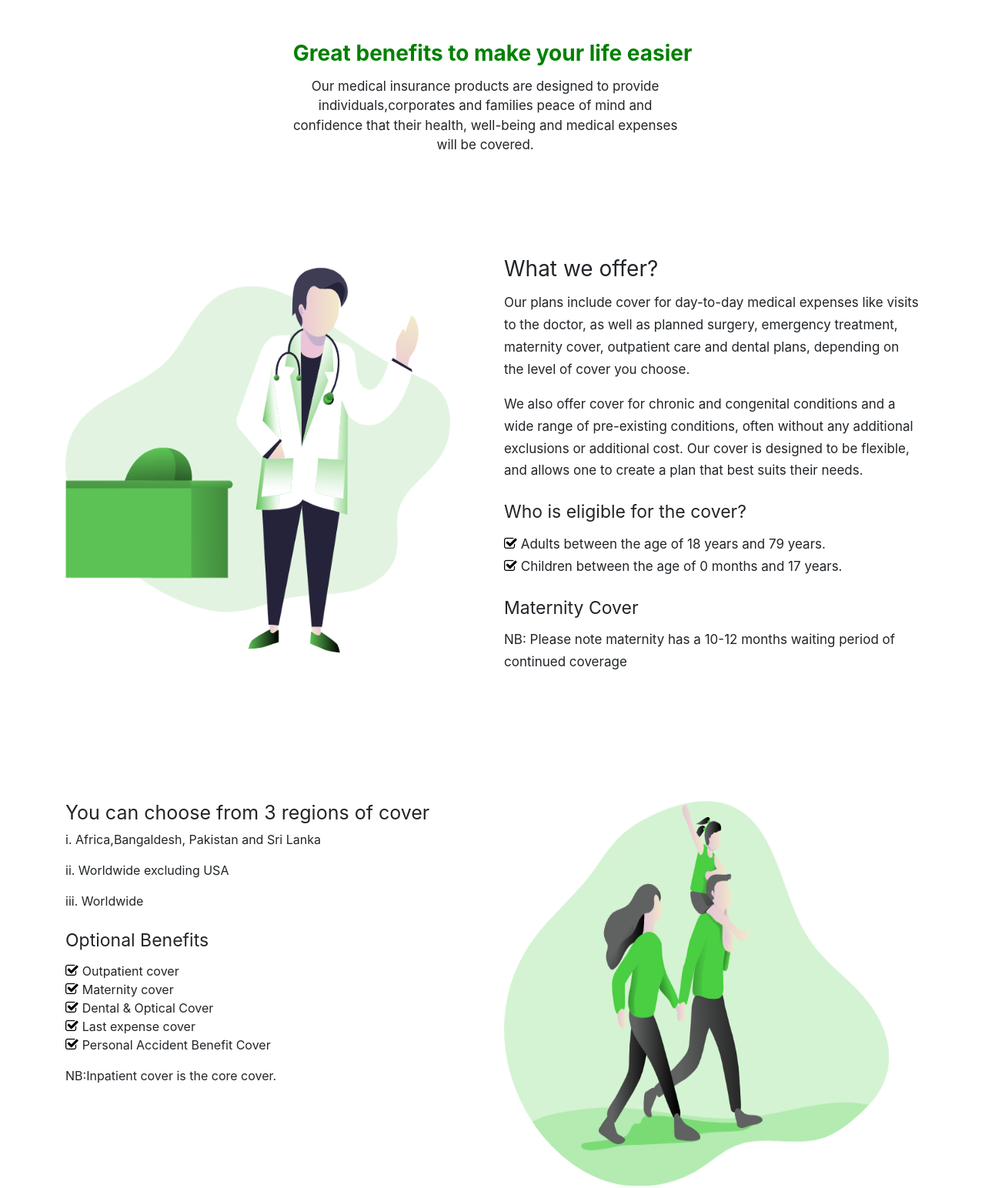
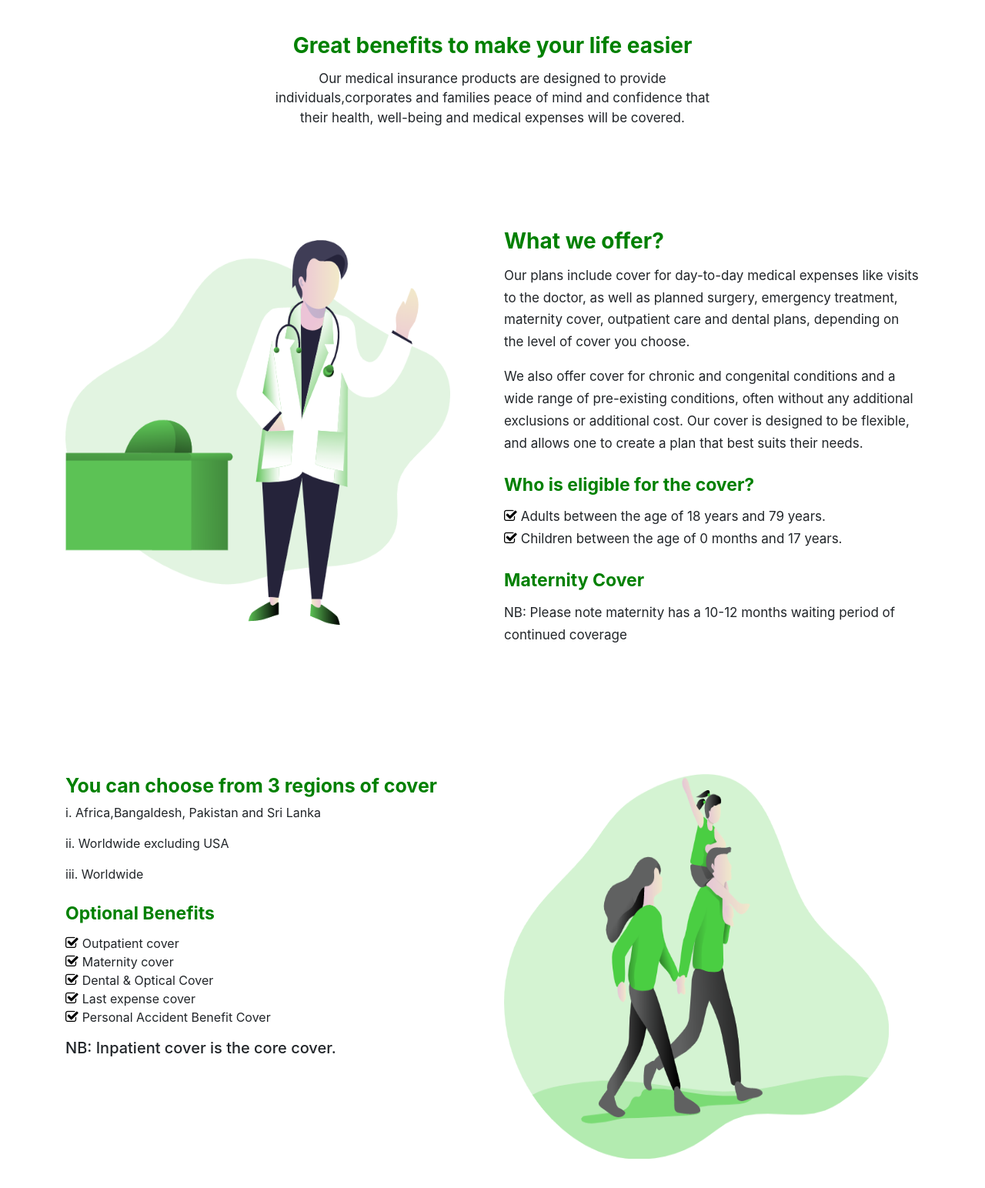
Before and after one commit to samuelkaranja/ace, a plain HTML site: page medical1.html in a window 1280 px wide. Shown: the part 647-2191 px from the top of the page at 77% size. Drawn offline with nearby package versions, Linux system fonts and the light colour scheme.

Commit message:
File update

```diff
--- a/css/style1.css
+++ b/css/style1.css
@@ -55,6 +55,7 @@
 
 .med{
 	margin-top: 150px;
+	margin-bottom: 50px;
 }
 
 .med h2{
@@ -84,13 +85,13 @@
 }
 
 .med_1 h3{
-	padding: 100px 0 0 0;
+	padding: 40px 0 0 0;
 	color: green;
 	font-weight: 700;
 }
 
 .med_1 p{
-	width: 500px;
+	width: 600px;
 	padding: 5px 0 30px 0;
 	font-size: 17px;
 }
@@ -102,13 +103,13 @@
 }
 
 .med_2 h1{
-	font-weight: 400;
+	font-weight: 700;
 	font-size: 28px;
 	padding: 85px 0 5px 0;
 }
 
 .med_2 h2{
-	font-weight: 400;
+	font-weight: 700;
 	font-size: 23px;
 	padding: 10px 0 5px 0;
 }
@@ -125,13 +126,13 @@
 }
 
 .med_3 h1{
-	font-weight: 400;
+	font-weight: 700;
 	font-size: 25px;
 	padding: 150px 0 0 0;
 }
 
 .med_3 h2{
-	font-weight: 400;
+	font-weight: 700;
 	font-size: 23px;
 	padding: 10px 0 5px 0;
 }
@@ -145,6 +146,10 @@
 	margin: 150px 0 0 0;
 	width: 500px;
 	height: 500px;
+}
+
+.p_color{
+	color: green;
 }
 
 /*.........Car Cover..........*/
@@ -320,3 +325,5 @@ li i{
 	font-weight: 400;
 	font-size: 1em;
 }
+
+/*............Page Loader..........*/
--- a/medical1.html
+++ b/medical1.html
@@ -100,13 +100,13 @@
 
       <div class="col-md-6">
         <div class="med_2">
-          <h1>What we offer?</h1>
+          <h1 class="p_color">What we offer?</h1>
           <p>Our plans include cover for day-to-day medical expenses like visits to the doctor, as well as planned surgery, emergency treatment, maternity cover, outpatient care and dental plans, depending on the level of cover you choose.</p>
           <p>We also offer cover for chronic and congenital conditions and a wide range of pre-existing conditions, often without any additional exclusions or additional cost. Our cover is designed to be flexible, and allows one to create a plan that best suits their needs.</p>
 
-          <h2>Who is eligible for the cover?</h2>
+          <h2 class="p_color">Who is eligible for the cover?</h2>
           <p><i class="fa fa-check-square-o" aria-hidden="true"></i>Adults between the age of 18 years and 79 years. <br> <i class="fa fa-check-square-o" aria-hidden="true"></i>Children between the age of 0 months and 17 years.</p>
-          <h2>Maternity Cover</h2>
+          <h2 class="p_color">Maternity Cover</h2>
           <p>NB: Please note maternity has a 10-12 months waiting period of continued coverage</p>
         </div>
       </div>
@@ -115,14 +115,14 @@
     <div class="row justify-content-center">
       <div class="col-md-6">
         <div class="med_3">
-          <h1>You can choose from 3 regions of cover</h1>
+          <h1 class="p_color">You can choose from 3 regions of cover</h1>
           <p>i. Africa,Bangaldesh, Pakistan and Sri Lanka</p>
           <p>ii. Worldwide excluding USA</p>
           <p>iii. Worldwide</p>
 
-          <h2>Optional Benefits</h2>
+          <h2 class="p_color">Optional Benefits</h2>
           <p style="text-align: left;"><i class="fa fa-check-square-o" aria-hidden="true"></i>Outpatient cover <br><i class="fa fa-check-square-o" aria-hidden="true"></i>Maternity cover <br><i class="fa fa-check-square-o" aria-hidden="true"></i>Dental & Optical Cover <br><i class="fa fa-check-square-o" aria-hidden="true"></i>Last expense cover <br><i class="fa fa-check-square-o" aria-hidden="true"></i>Personal Accident Benefit Cover <br></p>
-          <p>NB:Inpatient cover is the core cover.</p>
+          <h5>NB: Inpatient cover is the core cover.</h5>
         </div>
       </div>
 
```
Also changed, not shown: css/style.css (line endings or trailing spaces).
